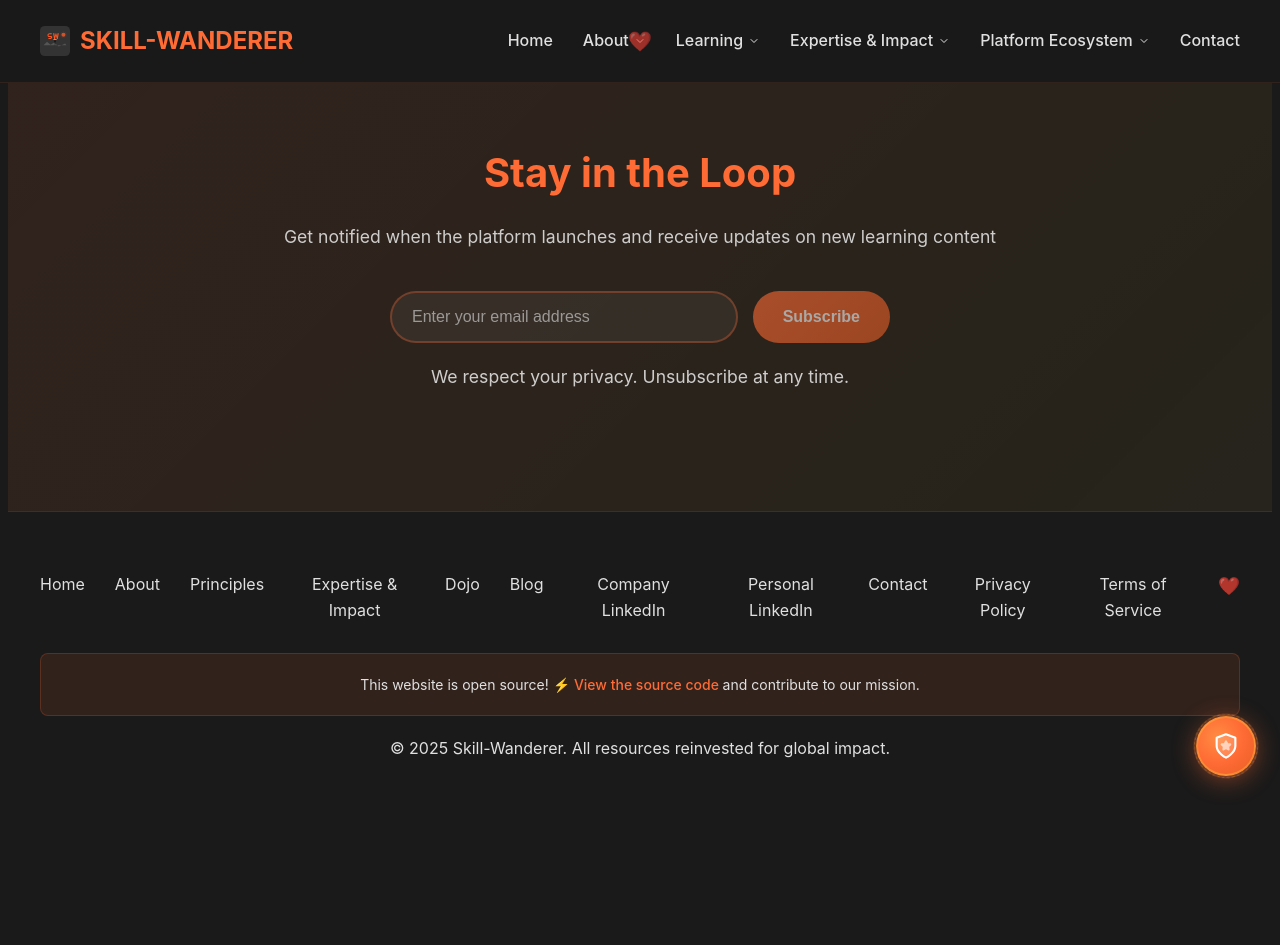
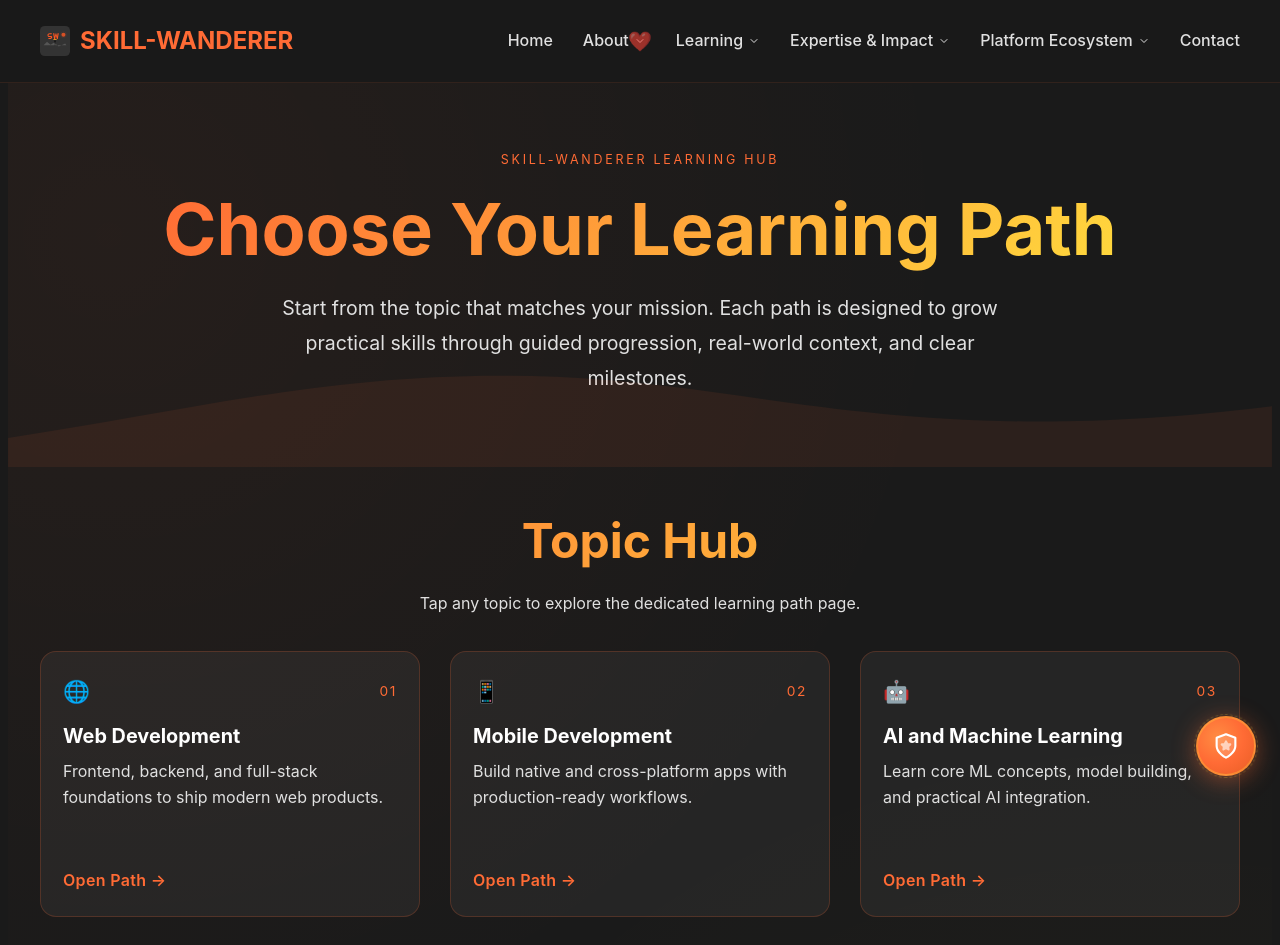
Before and after one commit to skill-wanderer/skill-wanderer-landing-page, a Nuxt app: page /learning-path in a window 1280 px wide. Shown: the top 945 px of the page. Before the commit the page ends 816 px from the top, so only its background shows below. Built offline with nearby package versions, Linux system fonts and the light colour scheme.

Commit message:
fix: align learning navigation and learning-path styling
Updates learning dropdown links and aligns /learning-path UI with the project design system.

Refs #56

```diff
--- a/components/TheNavigation.vue
+++ b/components/TheNavigation.vue
@@ -68,7 +68,8 @@
             </svg>
           </span>
           <div class="dropdown-menu" :class="{ open: isLearningPathDropdownOpen }">
-            <a href="https://dojo.skill-wanderer.com/paths" target="_blank" rel="noopener noreferrer" @click="closeMobileMenu(); isLearningPathDropdownOpen = false">All Learning Paths</a>
+            <NuxtLink to="/learning-path" @click="closeMobileMenu(); isLearningPathDropdownOpen = false">All Learning Paths</NuxtLink>
+            <a href="https://dojo.skill-wanderer.com/paths" target="_blank" rel="noopener noreferrer" @click="closeMobileMenu(); isLearningPathDropdownOpen = false">Go to Learning Path Study</a>
             <NuxtLink to="/learners" @click="closeMobileMenu(); isLearningPathDropdownOpen = false">Our Learners</NuxtLink>
           </div>
         </div>
@@ -82,7 +83,8 @@
             </svg>
           </button>
           <div class="mobile-dropdown-menu" :class="{ open: isMobileLearningPathDropdownOpen }">
-            <a href="https://dojo.skill-wanderer.com/paths" target="_blank" rel="noopener noreferrer" @click="closeMobileMenu">All Learning Paths</a>
+            <NuxtLink to="/learning-path" @click="closeMobileMenu">All Learning Paths</NuxtLink>
+            <a href="https://dojo.skill-wanderer.com/paths" target="_blank" rel="noopener noreferrer" @click="closeMobileMenu">Go to Learning Path Study</a>
             <NuxtLink to="/learners" @click="closeMobileMenu">Our Learners</NuxtLink>
           </div>
         </div>
--- /dev/null
+++ b/pages/learning-path/index.vue
@@ -0,0 +1,346 @@
+<template>
+  <div class="learning-path-page">
+    <section class="hero">
+      <div class="hero-content">
+        <p class="eyebrow">Skill-Wanderer Learning Hub</p>
+        <h1>Choose Your Learning Path</h1>
+        <p class="hero-description">
+          Start from the topic that matches your mission. Each path is designed to grow practical
+          skills through guided progression, real-world context, and clear milestones.
+        </p>
+      </div>
+      <svg class="hero-wave" viewBox="0 0 1200 120" aria-hidden="true">
+        <path d="M0,92 C180,65 320,26 520,34 C720,42 860,104 1200,62 L1200,120 L0,120 Z" />
+      </svg>
+    </section>
+
+    <section class="topics-section">
+      <div class="topics-wrapper">
+        <div class="section-header">
+          <h2>Topic Hub</h2>
+          <p>Tap any topic to explore the dedicated learning path page.</p>
+        </div>
+
+        <div class="topics-grid">
+          <NuxtLink
+            v-for="topic in topics"
+            :key="topic.slug"
+            :to="`/learning-path/${topic.slug}`"
+            class="topic-card"
+            :aria-label="`Open learning path for ${topic.title}`"
+          >
+            <div class="topic-top">
+              <span class="topic-icon" aria-hidden="true">{{ topic.icon }}</span>
+              <span class="topic-index">{{ topic.id }}</span>
+            </div>
+            <h3>{{ topic.title }}</h3>
+            <p>{{ topic.description }}</p>
+            <span class="topic-action">Open Path →</span>
+          </NuxtLink>
+        </div>
+      </div>
+    </section>
+  </div>
+</template>
+
+<script setup lang="ts">
+useSEO({
+  title: 'General Learning Path | Skill-Wanderer',
+  description: 'Explore Skill-Wanderer learning paths across Web Development, Mobile Development, AI/ML, DevOps, QA, project and career tracks.',
+  keywords: [
+    'learning path',
+    'web development',
+    'mobile development',
+    'ai and machine learning',
+    'devops',
+    'mlops',
+    'qa tester',
+    'software architecture',
+    'skill wanderer'
+  ]
+})
+
+interface LearningTopic {
+  id: string
+  slug: string
+  title: string
+  icon: string
+  description: string
+}
+
+const topics: LearningTopic[] = [
+  {
+    id: '01',
+    slug: 'web-development',
+    title: 'Web Development',
+    icon: '🌐',
+    description: 'Frontend, backend, and full-stack foundations to ship modern web products.'
+  },
+  {
+    id: '02',
+    slug: 'mobile-development',
+    title: 'Mobile Development',
+    icon: '📱',
+    description: 'Build native and cross-platform apps with production-ready workflows.'
+  },
+  {
+    id: '03',
+    slug: 'ai-and-machine-learning',
+    title: 'AI and Machine Learning',
+    icon: '🤖',
+    description: 'Learn core ML concepts, model building, and practical AI integration.'
+  },
+  {
+    id: '04',
+    slug: 'devops',
+    title: 'DevOps',
+    icon: '⚙️',
+    description: 'Automate delivery, improve reliability, and scale systems with confidence.'
+  },
+  {
+    id: '05',
+    slug: 'mlops',
+    title: 'MLOps',
+    icon: '🧪',
+    description: 'Operationalize ML pipelines from training and validation to monitoring.'
+  },
+  {
+    id: '06',
+    slug: 'qa-tester',
+    title: 'QA / Tester',
+    icon: '🔍',
+    description: 'Build quality-first testing skills across manual, automation, and strategy.'
+  },
+  {
+    id: '07',
+    slug: 'software-development-roles-and-career',
+    title: 'Software Development Roles & Career',
+    icon: '🧭',
+    description: 'Understand role pathways, growth plans, and career transitions in tech.'
+  },
+  {
+    id: '08',
+    slug: 'project-management',
+    title: 'Project Management',
+    icon: '📌',
+    description: 'Plan, execute, and deliver projects with practical frameworks and tools.'
+  },
+  {
+    id: '09',
+    slug: 'business-analyst',
+    title: 'Business Analyst',
+    icon: '📊',
+    description: 'Bridge business and technical teams with strong analysis and communication.'
+  },
+  {
+    id: '10',
+    slug: 'start-up-foundation',
+    title: 'Start-Up Foundation',
+    icon: '🚀',
+    description: 'Learn startup essentials from validation and MVP planning to execution.'
+  },
+  {
+    id: '11',
+    slug: 'advanced-software-development-skills',
+    title: 'Advanced Software Development Skills',
+    icon: '🛠️',
+    description: 'Strengthen architecture, performance, testing, and advanced engineering craft.'
+  },
+  {
+    id: '12',
+    slug: 'software-architecture-and-design-patterns',
+    title: 'Software Architecture & Design Patterns',
+    icon: '🏗️',
+    description: 'Design scalable systems with proven patterns and architecture principles.'
+  }
+]
+</script>
+
+<style scoped>
+.learning-path-page {
+  min-height: 100vh;
+  background:
+    radial-gradient(circle at 8% 12%, rgba(255, 107, 53, 0.05) 0, transparent 42%),
+    radial-gradient(circle at 92% 88%, rgba(255, 217, 61, 0.04) 0, transparent 48%),
+    var(--dark-bg);
+  color: var(--light-text);
+}
+
+.hero {
+  position: relative;
+  padding: 130px 24px 70px;
+  overflow: hidden;
+}
+
+.hero-content {
+  max-width: 960px;
+  margin: 0 auto;
+  text-align: center;
+}
+
+.eyebrow {
+  text-transform: uppercase;
+  letter-spacing: 0.22em;
+  font-size: 0.78rem;
+  margin-bottom: 18px;
+  color: var(--primary-orange);
+}
+
+.hero h1 {
+  margin: 0;
+  font-size: clamp(2.5rem, 6vw, 4.5rem);
+  line-height: 1.15;
+  background: linear-gradient(135deg, var(--primary-orange), var(--accent-yellow));
+  -webkit-background-clip: text;
+  background-clip: text;
+  -webkit-text-fill-color: transparent;
+}
+
+.hero-description {
+  margin: 20px auto 0;
+  max-width: 760px;
+  font-size: clamp(1rem, 1.8vw, 1.22rem);
+  line-height: 1.8;
+  color: var(--light-text);
+}
+
+.hero-wave {
+  position: absolute;
+  bottom: -1px;
+  left: 0;
+  width: 100%;
+  height: auto;
+  fill: rgba(255, 107, 53, 0.08);
+}
+
+.topics-section {
+  padding: 36px 24px 96px;
+}
+
+.topics-wrapper {
+  max-width: 1200px;
+  margin: 0 auto;
+}
+
+.section-header {
+  text-align: center;
+  margin-bottom: 34px;
+}
+
+.section-header h2 {
+  margin: 0;
+  font-size: clamp(2rem, 4vw, 3rem);
+  background: linear-gradient(135deg, var(--primary-orange), var(--accent-yellow));
+  -webkit-background-clip: text;
+  background-clip: text;
+  -webkit-text-fill-color: transparent;
+}
+
+.section-header p {
+  margin: 12px 0 0;
+  color: var(--light-text);
+}
+
+.topics-grid {
+  display: grid;
+  grid-template-columns: repeat(3, minmax(0, 1fr));
+  gap: 30px;
+}
+
+.topic-card {
+  background: var(--card-bg);
+  border: 1px solid rgba(255, 107, 53, 0.2);
+  border-radius: 16px;
+  padding: 22px;
+  text-decoration: none;
+  color: inherit;
+  display: flex;
+  flex-direction: column;
+  min-height: 220px;
+  transition: all 0.3s ease;
+  animation: riseIn 0.6s ease both;
+}
+
+.topic-card:nth-child(2n) {
+  animation-delay: 0.08s;
+}
+
+.topic-card:nth-child(3n) {
+  animation-delay: 0.14s;
+}
+
+.topic-card:hover {
+  transform: translateY(-5px);
+  border-color: var(--primary-orange);
+  background: var(--card-hover);
+  box-shadow: 0 16px 36px rgba(0, 0, 0, 0.34);
+}
+
+.topic-top {
+  display: flex;
+  justify-content: space-between;
+  align-items: center;
+}
+
+.topic-icon {
+  font-size: 1.35rem;
+}
+
+.topic-index {
+  font-size: 0.86rem;
+  letter-spacing: 0.12em;
+  color: var(--primary-orange);
+}
+
+.topic-card h3 {
+  margin: 14px 0 10px;
+  font-size: 1.24rem;
+  line-height: 1.35;
+  color: #fff;
+}
+
+.topic-card p {
+  margin: 0;
+  color: var(--light-text);
+  line-height: 1.6;
+  flex-grow: 1;
+}
+
+.topic-action {
+  margin-top: 16px;
+  color: var(--primary-orange);
+  font-weight: 600;
+  letter-spacing: 0.02em;
+}
+
+@keyframes riseIn {
+  from {
+    opacity: 0;
+    transform: translateY(12px);
+  }
+  to {
+    opacity: 1;
+    transform: translateY(0);
+  }
+}
+
+@media (max-width: 1024px) {
+  .topics-grid {
+    grid-template-columns: repeat(2, minmax(0, 1fr));
+  }
+}
+
+@media (max-width: 700px) {
+  .hero {
+    padding-top: 112px;
+  }
+
+  .topics-grid {
+    grid-template-columns: 1fr;
+  }
+
+  .topic-card {
+    min-height: 200px;
+  }
+}
+</style>
```
